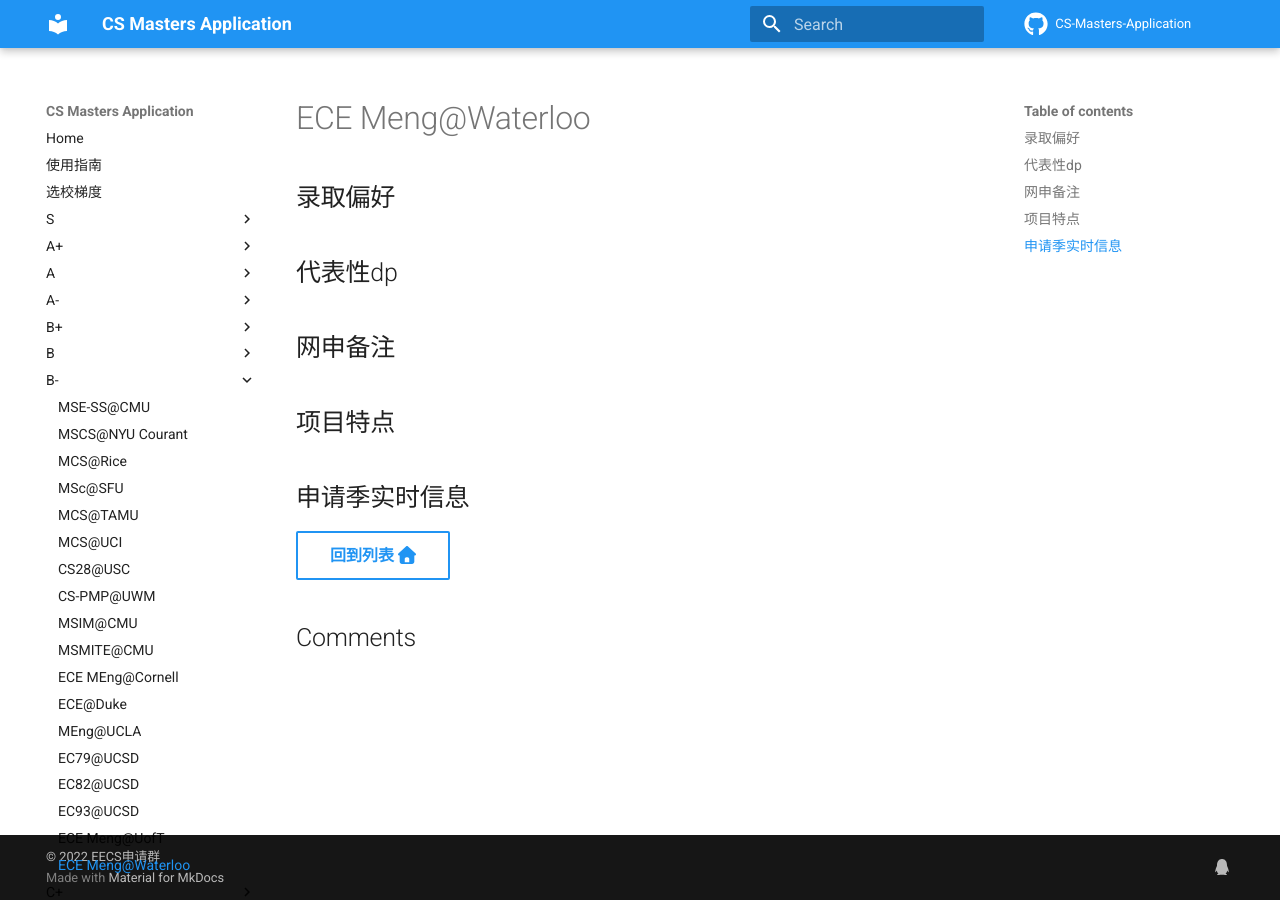
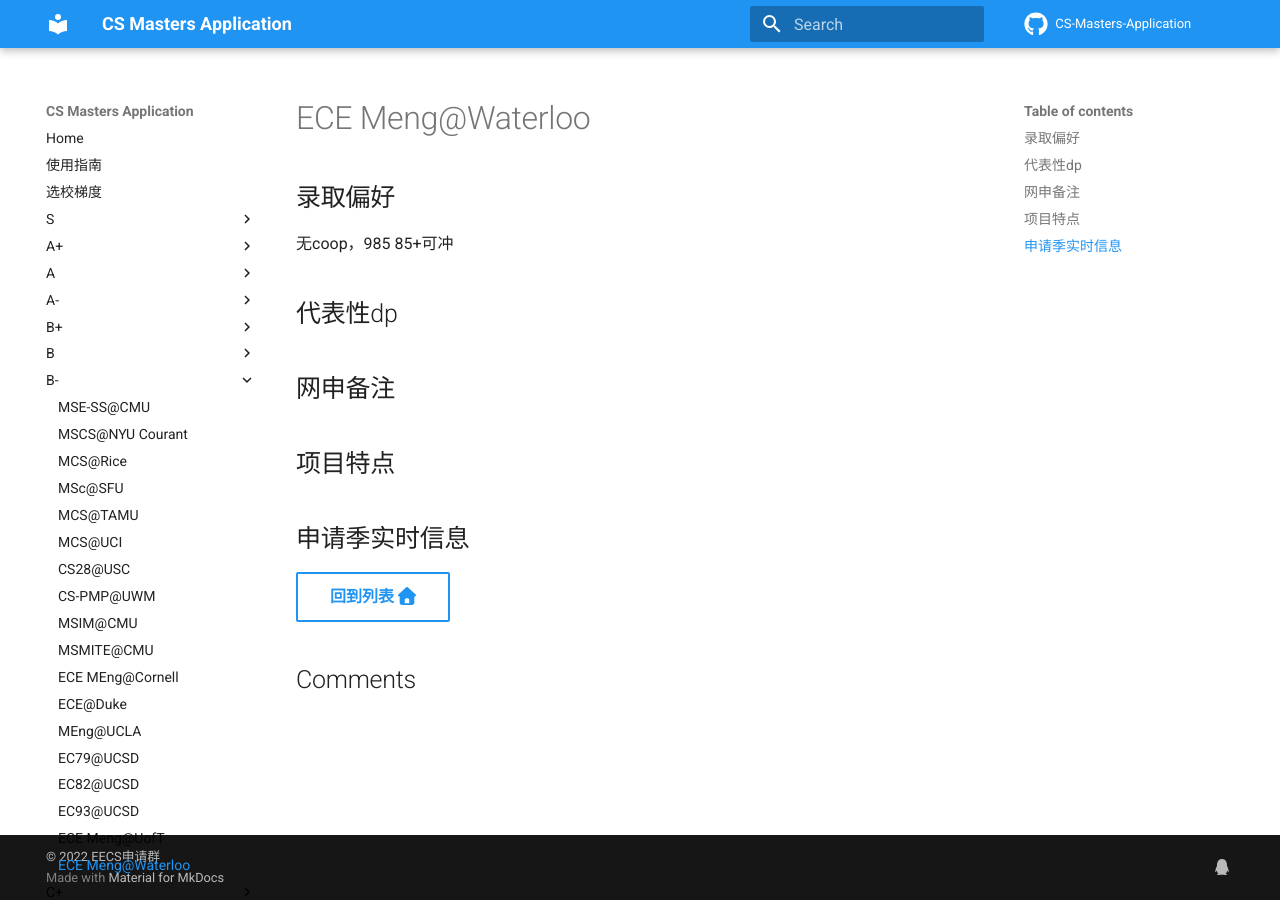
Before and after one commit to opencsapp/opencsapp.github.io, an MkDocs documentation site: the page built from docs/ECE Meng@Waterloo.md, in a window 1280 px wide. Built offline with MkDocs 1.6.1 and Material for MkDocs 9.7.7, drawn with Linux system fonts in a browser that asks for light colours; comment, search, counter and statistics services are not loaded.

Commit message:
Update ECE Meng@Waterloo.md
补充uwaterloo

```diff
--- a/docs/ECE Meng@Waterloo.md
+++ b/docs/ECE Meng@Waterloo.md
@@ -1,4 +1,5 @@
 ## 录取偏好
+无coop，985 85+可冲
 
 ## 代表性dp
 
```
